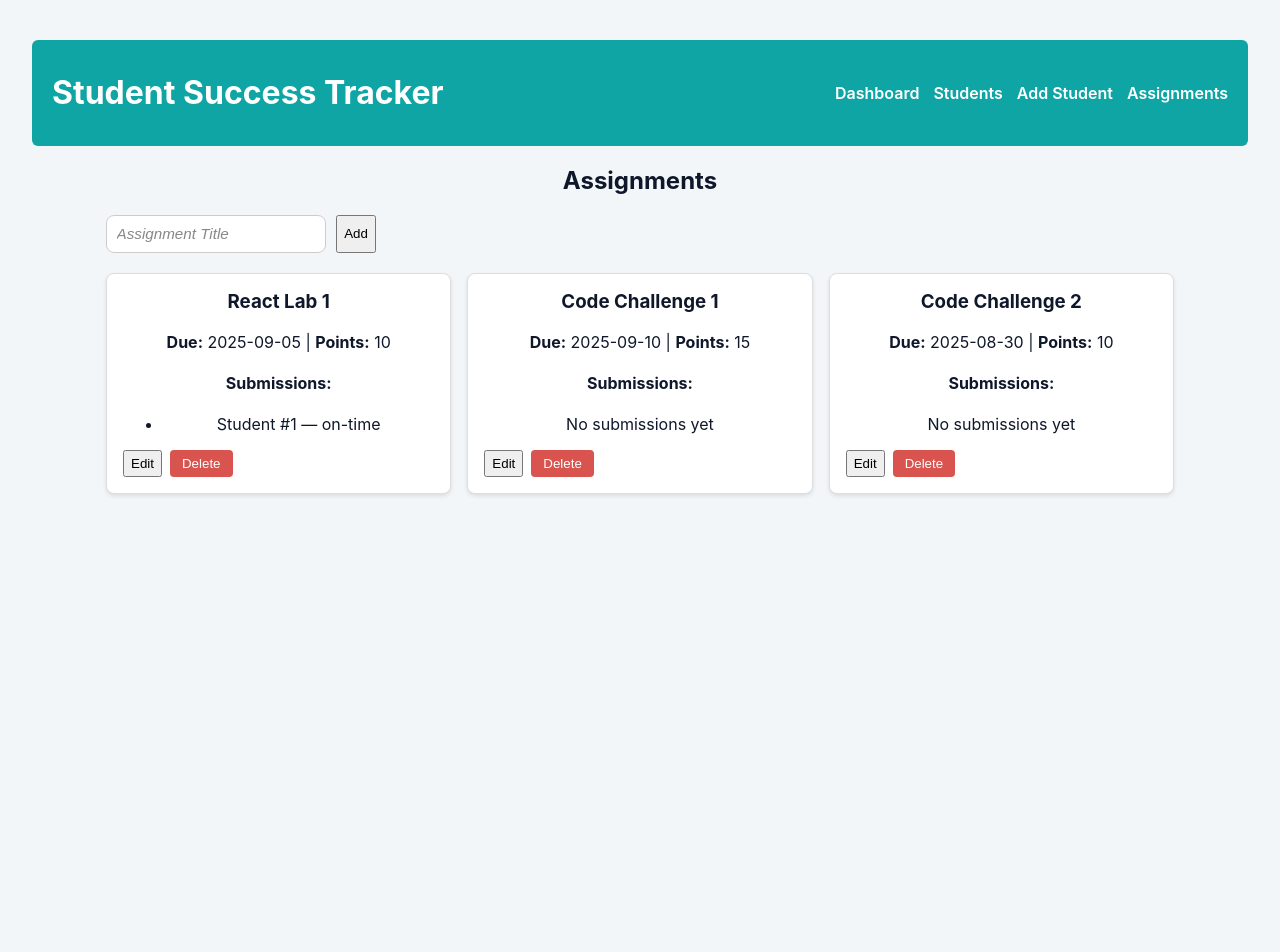
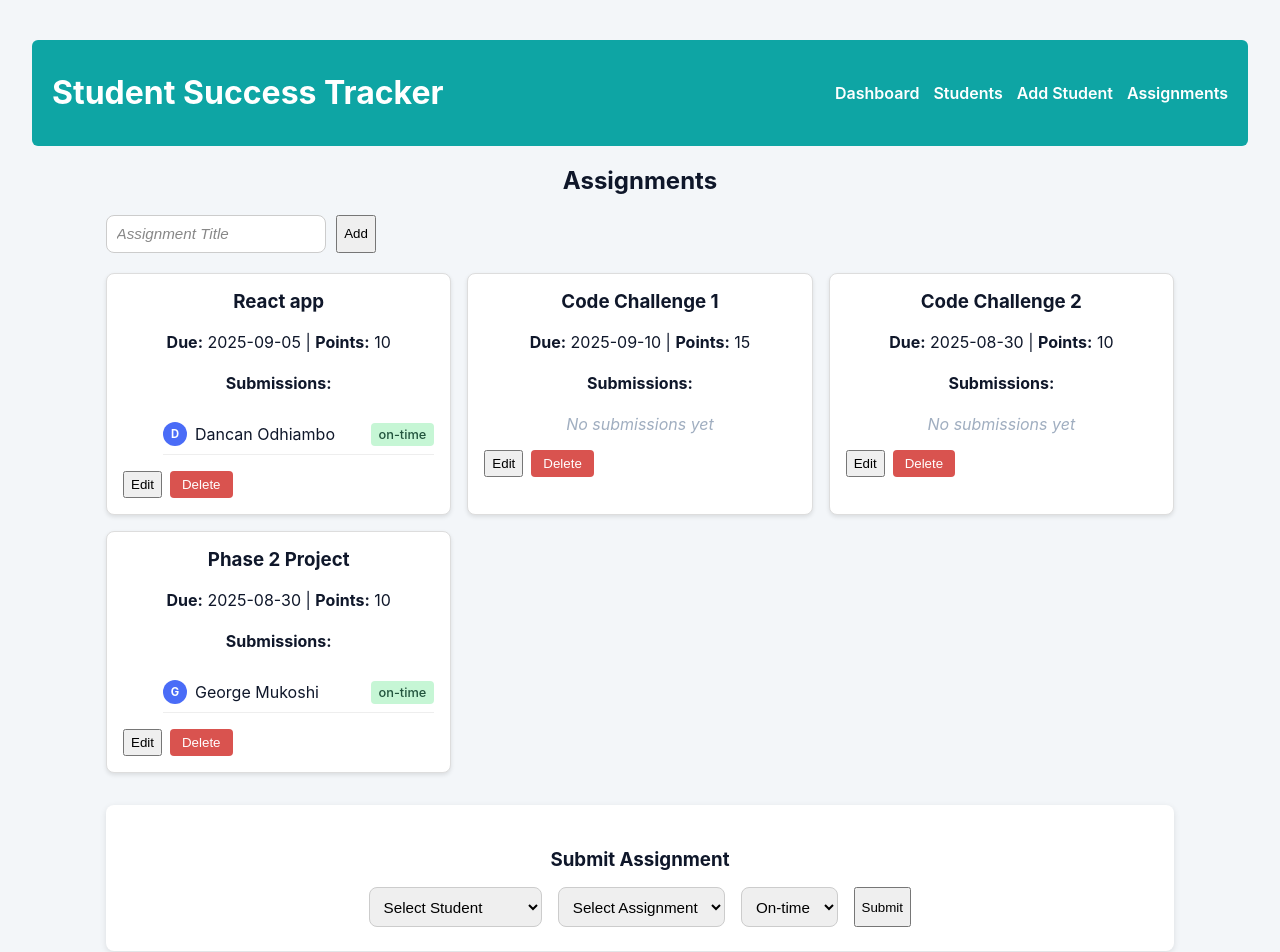
Before and after one commit to d-odhiambo/student-success-tracker-app, a React (Vite) app: page /assignments in a window 1280 px wide. Shown: the top 952 px of the page. Before the commit the page ends 800 px from the top, so only its background shows below. Built offline with nearby package versions, Linux system fonts and the light colour scheme; data requests are answered from the project's data file.

Commit message:
resolving student ID to names and styling

```diff
--- a/backend/db.json
+++ b/backend/db.json
@@ -105,7 +105,7 @@
   "assignments": [
     {
       "id": "1",
-      "title": "React Lab 1",
+      "title": "React app",
       "dueDate": "2025-09-05",
       "points": 10,
       "submissions": [
@@ -128,6 +128,19 @@
       "dueDate": "2025-08-30",
       "points": 10,
       "submissions": []
+    },
+    {
+      "id": "33fd",
+      "title": "Phase 2 Project",
+      "dueDate": "2025-08-30",
+      "points": 10,
+      "submissions": [
+        {
+          "studentId": "2",
+          "status": "on-time",
+          "submittedAt": "2025-08-30T05:52:32.562Z"
+        }
+      ]
     }
   ],
   "submissions": []
--- a/src/App.css
+++ b/src/App.css
@@ -83,13 +83,24 @@
   cursor: pointer;
 }
 
-..submission-form {
-  max-width: 500px;
-  margin: 2rem auto;
+.submission-form {
+  margin-top: 2rem;
   padding: 1.5rem;
   background: #fff;
-  border-radius: 12px;
-  box-shadow: 0 2px 8px rgba(0,0,0,0.1);
+  border-radius: 8px;
+  box-shadow: 0 2px 6px rgba(0,0,0,0.1);
+}
+
+.submission-form h3 {
+  text-align: center;
+  margin-bottom: 1rem;
+}
+
+.submission-form-grid {
+  display: flex;
+  flex-wrap: wrap;
+  gap: 1rem;
+  justify-content: center;
 }
 
 .form-title {
@@ -142,3 +153,52 @@ input::placeholder {
   margin-top: 0.5rem;
   text-align: center;
 }
+
+.submission-item {
+  display: flex;
+  align-items: center;
+  justify-content: space-between;
+  padding: 0.5rem 0;
+  border-bottom: 1px solid #eee;
+}
+
+.student-info {
+  display: flex;
+  align-items: center;
+  gap: 0.5rem;
+}
+
+.student-avatar {
+  width: 24px;
+  height: 24px;
+  border-radius: 50%;
+  background: #4a6cf7;
+  color: white;
+  display: flex;
+  align-items: center;
+  justify-content: center;
+  font-size: 0.7rem;
+  font-weight: bold;
+}
+
+.status {
+  padding: 0.25rem 0.5rem;
+  border-radius: 4px;
+  font-size: 0.8rem;
+  font-weight: 500;
+}
+
+.status.on-time {
+  background: #c6f6d5;
+  color: #22543d;
+}
+
+.status.late {
+  background: #fed7d7;
+  color: #c53030;
+}
+
+.no-submissions {
+  color: #a0aec0;
+  font-style: italic;
+}
--- a/src/App.jsx
+++ b/src/App.jsx
@@ -7,6 +7,7 @@ import AddStudentForm from './Components/Students/AddStudentForm';
 import AssignmentList from './Components/Assignments/AssignmentList';
 import { STUDENTS_URL, ASSIGNMENTS_URL, jsonFetch } from './api';
 import "./App.css"
+import SubmissionForm from "./Components/Assignments/SubmissionForm"
 
 function App() {
   const [students, setStudents] = useState([]);
@@ -77,6 +78,19 @@ function App() {
           <Route path="/students" element={<StudentList students={students} updateStudent={updateStudent} deleteStudent={deleteStudent} />} />
           <Route path="/students/add" element={<AddStudentForm addStudent={addStudent} />} />
           <Route path="/assignments" element={<AssignmentList assignments={assignments} addAssignment={addAssignment} submitAssignment={submitAssignment} updateAssignment={updateAssignment} deleteAssignment={deleteAssignment} students={students} />} />
+          <Route
+            path="/submit-assignment"
+            element={
+              <div>
+                <h2>Submit Assignment</h2>
+                <SubmissionForm
+                  assignments={assignments}
+                  students={students}
+                  submitAssignment={submitAssignment}
+                />
+              </div>
+            }
+          />
         </Routes>
       </main>
     </div>
--- a/src/Components/Assignments/AssignmentCard.jsx
+++ b/src/Components/Assignments/AssignmentCard.jsx
@@ -1,6 +1,18 @@
 import React from "react";
 
-function AssignmentCard({ assignment, updateAssignment, deleteAssignment }) {
+function AssignmentCard({ assignment, students, updateAssignment, deleteAssignment }) {
+  // Function to get student name by ID
+  const getStudentName = (studentId) => {
+    const student = students.find(s => s.id === studentId.toString());
+    return student ? student.name : `Student #${studentId}`;
+  };
+
+  // Function to get student avatar initial
+  const getStudentAvatar = (studentId) => {
+    const student = students.find(s => s.id === studentId.toString());
+    return student ? student.name.charAt(0) : "?";
+  };
+
   return (
     <div className="assignment-card">
       <h3>{assignment.title}</h3>
@@ -13,8 +25,14 @@ function AssignmentCard({ assignment, updateAssignment, deleteAssignment }) {
         {assignment.submissions?.length > 0 ? (
           <ul>
             {assignment.submissions.map((sub, i) => (
-              <li key={i}>
-                Student #{sub.studentId} — <span className={sub.status}>{sub.status}</span>
+              <li key={i} className="submission-item">
+                <div className="student-info">
+                  <div className="student-avatar">
+                    {getStudentAvatar(sub.studentId)}
+                  </div>
+                  <span>{getStudentName(sub.studentId)}</span>
+                </div>
+                <span className={`status ${sub.status}`}>{sub.status}</span>
               </li>
             ))}
           </ul>
--- a/src/Components/Assignments/AssignmentList.jsx
+++ b/src/Components/Assignments/AssignmentList.jsx
@@ -1,34 +1,62 @@
 import React, { useState } from "react";
 import AssignmentCard from "./AssignmentCard";
+import SubmissionForm from "./SubmissionForm";
 
-function AssignmentList({ assignments, addAssignment, updateAssignment, deleteAssignment, submitAssignment, students }) {
+function AssignmentList({
+  assignments,
+  addAssignment,
+  updateAssignment,
+  deleteAssignment,
+  submitAssignment,
+  students,
+}) {
   const [title, setTitle] = useState("");
 
   const handleAdd = (e) => {
     e.preventDefault();
     if (!title.trim()) return;
-    addAssignment({ title, dueDate: new Date().toISOString().split("T")[0], points: 10, submissions: [] });
+    addAssignment({
+      title,
+      dueDate: new Date().toISOString().split("T")[0],
+      points: 10,
+      submissions: [],
+    });
     setTitle("");
   };
 
   return (
     <div className="assignment-list">
       <h2>Assignments</h2>
+
+      {/* Add Assignment */}
       <form onSubmit={handleAdd} className="add-assignment-form">
-        <input value={title} onChange={(e) => setTitle(e.target.value)} placeholder="Assignment Title" />
+        <input
+          value={title}
+          onChange={(e) => setTitle(e.target.value)}
+          placeholder="Assignment Title"
+        />
         <button type="submit">Add</button>
       </form>
 
+      {/* Assignment Cards */}
       <div className="assignments-grid">
         {assignments.map((a) => (
           <AssignmentCard
             key={a.id}
             assignment={a}
+            students={students}
             updateAssignment={updateAssignment}
             deleteAssignment={deleteAssignment}
           />
         ))}
       </div>
+
+      {/* Submit Assignment Form */}
+      <SubmissionForm
+        students={students}
+        assignments={assignments}
+        submitAssignment={submitAssignment}
+      />
     </div>
   );
 }
--- a/src/Components/Assignments/SubmissionForm.jsx
+++ b/src/Components/Assignments/SubmissionForm.jsx
@@ -1,121 +1,70 @@
-// src/Components/Assignments/SubmissionForm.jsx
-import { useState } from 'react'
+import React, { useState } from "react";
 
-const SubmissionForm = ({ assignments, students }) => {
-  const [formData, setFormData] = useState({
-    studentId: '',
-    assignmentId: '',
-    status: 'on-time',
-    submissionDate: new Date().toISOString().split('T')[0]
-  })
-
-  const handleChange = (e) => {
-    const { name, value } = e.target
-    setFormData(prev => ({
-      ...prev,
-      [name]: value
-    }))
-  }
+function SubmissionForm({ students, assignments, submitAssignment }) {
+  const [studentId, setStudentId] = useState("");
+  const [assignmentId, setAssignmentId] = useState("");
+  const [status, setStatus] = useState("on-time");
 
   const handleSubmit = (e) => {
-    e.preventDefault()
-    console.log('Form submitted:', formData)
-    // Here you would typically send this data to your backend
-    alert(`Assignment submitted successfully for ${getStudentName(formData.studentId)}`)
-
-    // Reset form
-    setFormData({
-      studentId: '',
-      assignmentId: '',
-      status: 'on-time',
-      submissionDate: new Date().toISOString().split('T')[0]
-    })
-  }
-
-  const getStudentName = (studentId) => {
-    const student = students.find(s => s.id === studentId)
-    return student ? student.name : 'Select a student'
-  }
+    e.preventDefault();
+    if (!studentId || !assignmentId) return;
+    submitAssignment(assignmentId, { studentId, status });
+    setStudentId("");
+    setAssignmentId("");
+    setStatus("on-time");
+  };
 
   return (
-    <form className="submission-form" onSubmit={handleSubmit}>
-      <div className="form-group">
-        <label htmlFor="studentId">Select Student:</label>
+    <div className="submission-form">
+      <h3>Submit Assignment</h3>
+      <form onSubmit={handleSubmit} className="submission-form-grid">
+
+        {/* Student Select */}
         <select
-          id="studentId"
-          name="studentId"
-          value={formData.studentId}
-          onChange={handleChange}
-          required
+          value={studentId}
+          onChange={(e) => setStudentId(e.target.value)}
+          className="form-input"
         >
-          <option value="">-- Select Student --</option>
-          {students.map(student => (
-            <option key={student.id} value={student.id}>
-              {student.name}
+          <option value="">Select Student</option>
+          {students.map((s) => (
+            <option key={s.id} value={s.id}>
+              {s.name}
             </option>
           ))}
         </select>
-      </div>
 
-      <div className="form-group">
-        <label htmlFor="assignmentId">Select Assignment:</label>
+        {/* Assignment Select */}
         <select
-          id="assignmentId"
-          name="assignmentId"
-          value={formData.assignmentId}
-          onChange={handleChange}
-          required
+          value={assignmentId}
+          onChange={(e) => setAssignmentId(e.target.value)}
+          className="form-input"
         >
-          <option value="">-- Select Assignment --</option>
-          {assignments.map(assignment => (
-            <option key={assignment.id} value={assignment.id}>
-              {assignment.title} (Due: {assignment.dueDate})
+          <option value="">Select Assignment</option>
+          {assignments.map((a) => (
+            <option key={a.id} value={a.id}>
+              {a.title}
             </option>
           ))}
         </select>
-      </div>
 
-      <div className="form-group">
-        <label>Submission Status:</label>
-        <div className="radio-group">
-          <label>
-            <input
-              type="radio"
-              name="status"
-              value="on-time"
-              checked={formData.status === 'on-time'}
-              onChange={handleChange}
-            />
-            On Time
-          </label>
-          <label>
-            <input
-              type="radio"
-              name="status"
-              value="late"
-              checked={formData.status === 'late'}
-              onChange={handleChange}
-            />
-            Late
-          </label>
-        </div>
-      </div>
+        {/* Status Select */}
+        <select
+          value={status}
+          onChange={(e) => setStatus(e.target.value)}
+          className="form-input"
+        >
+          <option value="on-time">On-time</option>
+          <option value="late">Late</option>
+          <option value="missing">Missing</option>
+        </select>
 
-      <div className="form-group">
-        <label htmlFor="submissionDate">Submission Date:</label>
-        <input
-          type="date"
-          id="submissionDate"
-          name="submissionDate"
-          value={formData.submissionDate}
-          onChange={handleChange}
-          required
-        />
-      </div>
-
-      <button type="submit" className="btn-submit">Submit Assignment</button>
-    </form>
-  )
+        {/* Submit Button */}
+        <button type="submit" className="submit-btn">
+          Submit
+        </button>
+      </form>
+    </div>
+  );
 }
 
-export default SubmissionForm
+export default SubmissionForm;
```
